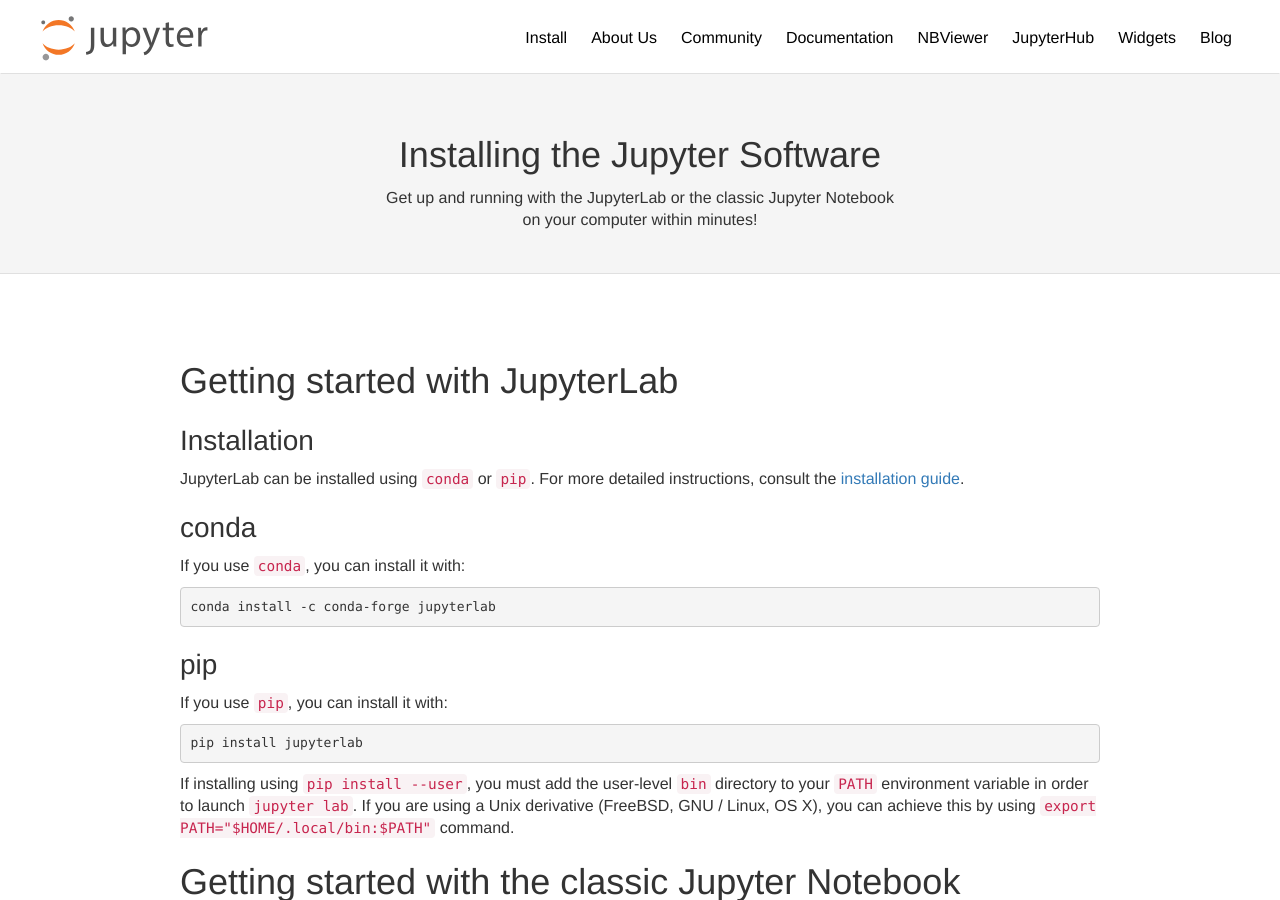
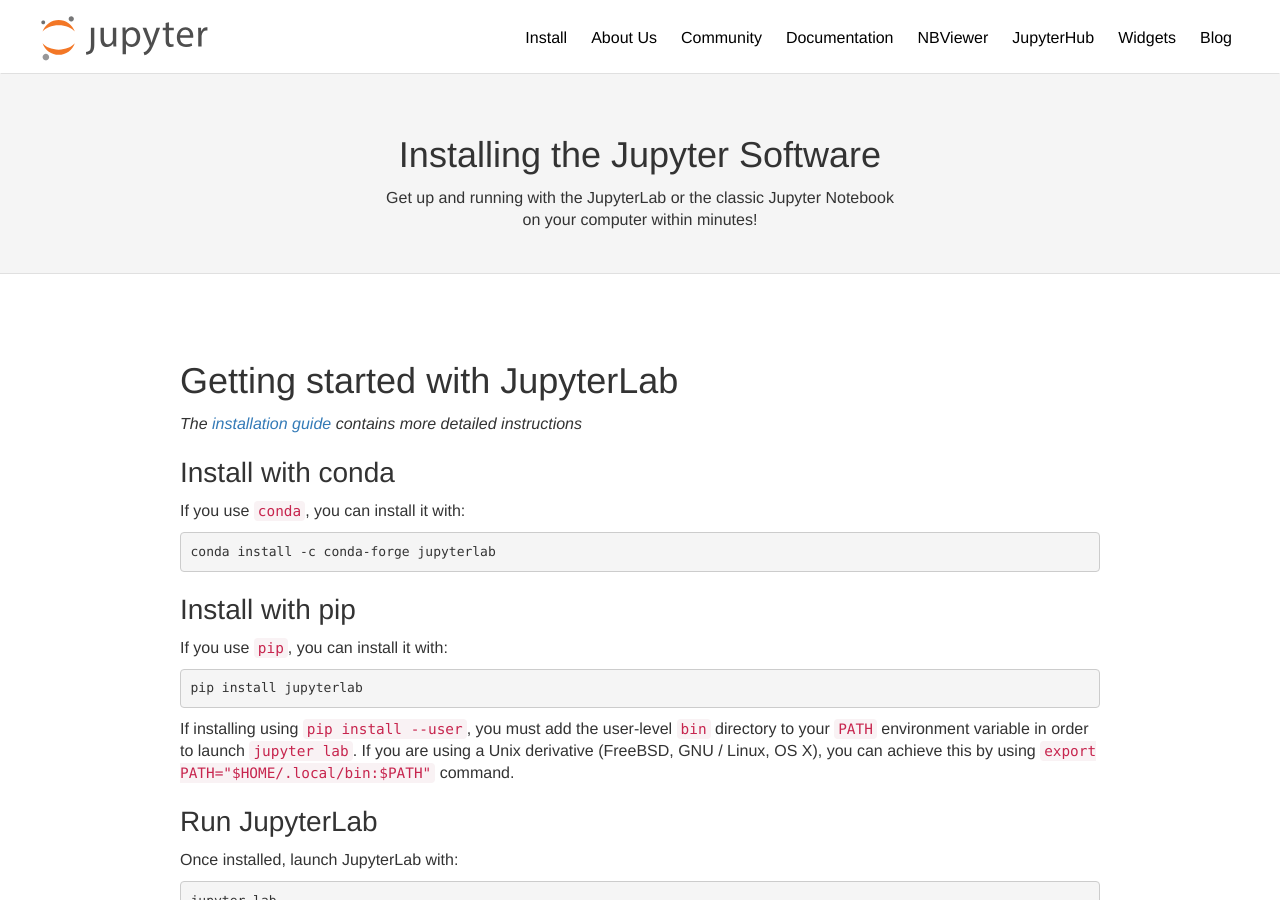
Before and after one commit to jupyter/jupyter.github.io, a Jekyll site: the page built from install.md, in a window 1280 px wide and 900 px high. Built offline with Jekyll 4.4.1, drawn with Linux system fonts in a browser that asks for light colours; comment, search, counter and statistics services are not loaded.

Commit message:
add run instructions to JupyterLab install page
Currently the install page shows the command to install JupyterLab, but not the command to launch it. The launch command is not "jupyterlab" (the name of the package) but rather "jupyter-lab". The proposed change adds a section below installation instructions to make it easier to discover how to launch JupyterLab after installing it.

This change also refines the text to reduce the total number of lines required to convey the same information.

````diff
--- a/install.md
+++ b/install.md
@@ -7,11 +7,9 @@
 
 ## Getting started with JupyterLab
 
-### Installation
+_The [installation guide](http://jupyterlab.readthedocs.io/en/stable/getting_started/installation.html) contains more detailed instructions_
 
-JupyterLab can be installed using `conda` or `pip`. For more detailed instructions, consult the [installation guide](http://jupyterlab.readthedocs.io/en/stable/getting_started/installation.html).
-
-### conda
+### Install with conda
 
 If you use `conda`, you can install it with:
 
@@ -19,7 +17,7 @@
 conda install -c conda-forge jupyterlab
 ```
 
-### pip
+### Install with pip
 
 If you use `pip`, you can install it with:
 
@@ -28,6 +26,14 @@
 ```
 
 If installing using `pip install --user`, you must add the user-level `bin` directory to your `PATH` environment variable in order to launch `jupyter lab`. If you are using a Unix derivative (FreeBSD, GNU / Linux, OS X), you can achieve this by using ``export PATH="$HOME/.local/bin:$PATH"`` command.
+
+### Run JupyterLab
+
+Once installed, launch JupyterLab with:
+
+```
+jupyter-lab
+```
 
 ## Getting started with the classic Jupyter Notebook
 
````
